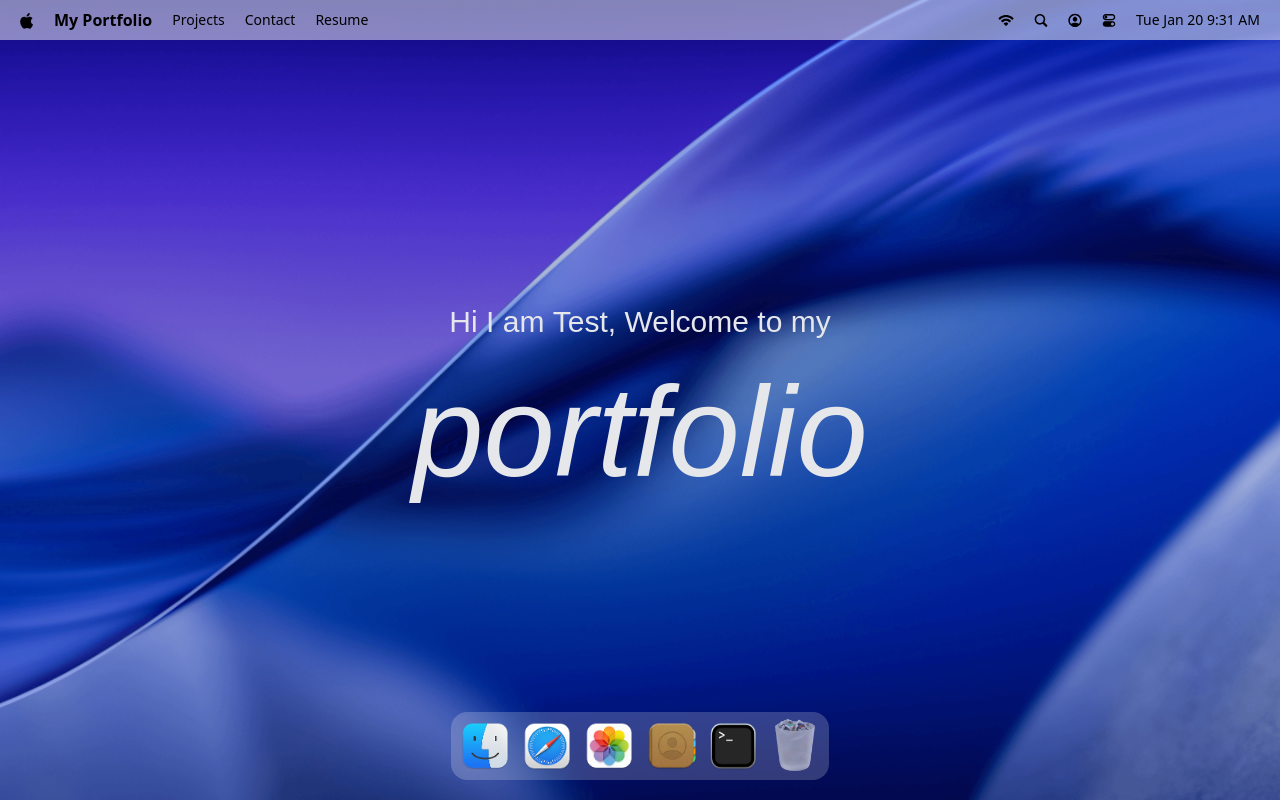
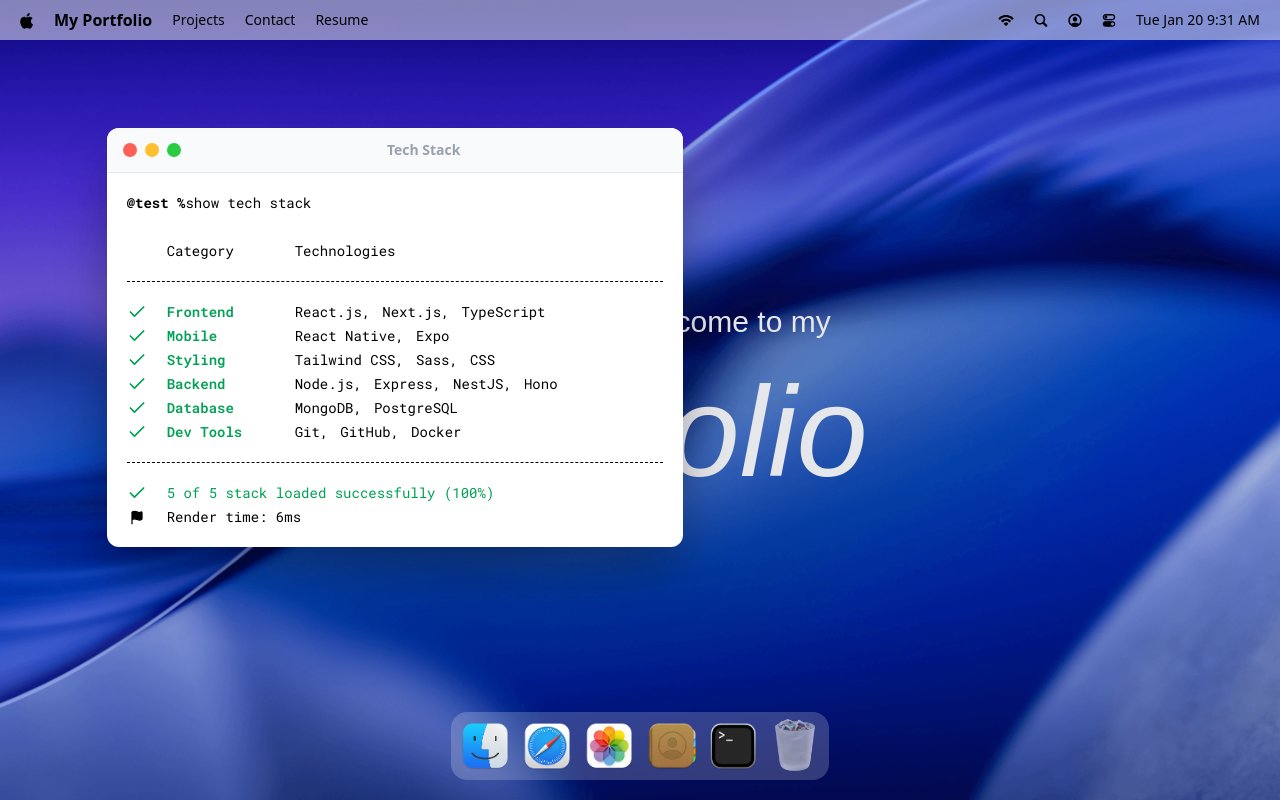
Before and after one commit to Anaveragec0der/GSAPPortfolio, a React (Vite) app: page / in a window 1280 px wide. Both pictures are taken after a click on the button 733 px from the left and 746 px from the top of the page. Built offline with nearby package versions, Linux system fonts and the light colour scheme; a web font is replaced by a local one.

Commit message:
add the terminal component intergrate the open close and drag functionality to it

```diff
--- a/src/App.jsx
+++ b/src/App.jsx
@@ -1,12 +1,18 @@
+import gsap from 'gsap'
+import { Draggable } from 'gsap/Draggable'
+
 import {Navbar, Welcome, Dock} from '@components'
+import { Terminal } from '@windows'
 
 function App() {
-
+  gsap.registerPlugin(Draggable)
   return (
     <main>
       <Navbar/>
       <Welcome/>
       <Dock/>
+
+      <Terminal/>
     </main>
   )
 }
--- /dev/null
+++ b/src/components/WindowControls.jsx
@@ -0,0 +1,12 @@
+import useWindowStore from "@store/window"
+
+export default function WindowControls({ target }){
+    const { closeWindow } = useWindowStore()
+    return (
+        <div id="window-controls">
+            <div className="close" onClick={()=>closeWindow(target)}/>
+            <div className="minimize"/>
+            <div className="maximize" />
+        </div>
+    )
+}
--- a/src/components/index.js
+++ b/src/components/index.js
@@ -1,9 +1,11 @@
 import Navbar from "./Navbar"
 import Welcome from "./Welcome"
 import Dock from "./Dock"
+import WindowControls from "./WindowControls"
 
 export {
     Navbar,
     Welcome,
-    Dock
+    Dock,
+    WindowControls,
 }
--- /dev/null
+++ b/src/hoc/WindowWrapper.jsx
@@ -0,0 +1,53 @@
+import { useGSAP } from "@gsap/react"
+import useWindowStore from "@store/window"
+import gsap from "gsap"
+import Draggable from "gsap/Draggable"
+import { useLayoutEffect, useRef } from "react"
+
+export default function WindowWrapper (Component, windowKey){
+    const Wrapped=(props)=>{
+        const { focusWindow, windows }= useWindowStore()
+        const { isOpen, zIndex }= windows[windowKey]
+        const ref= useRef(null)
+
+        useGSAP(()=>{
+            const el=ref.current
+            if (!el || !isOpen) return
+            el.style.display='block'
+            gsap.fromTo(el, {
+                scale:0.8,
+                opacity:0,
+                y:40
+            }, {scale:1, opacity:1, y:0, duration:0.4, ease:'power3.out'})
+        }, [isOpen])
+
+        //for dragging effect
+        useGSAP(()=>{
+            const el=ref.current
+            if(!el) return
+         const [instance]=  Draggable.create(el, {
+                onPress:()=>focusWindow(windowKey)
+            })
+            return ()=>instance.kill()
+        },[])
+
+        useLayoutEffect(()=>{
+            const el =ref.current
+            if (!el) return
+            el.style.display= isOpen ? "block" : "none"
+        },[isOpen])
+
+        return(
+            <section
+                id={windowKey}
+                ref={ref}
+                style={{zIndex}}
+                className="absolute"
+            >
+                <Component />
+            </section>
+        )
+    }
+    Wrapped.displayName=`WindowWrapper${Component.displayName || Component.name || 'Component' }`
+    return Wrapped
+}
--- /dev/null
+++ b/src/windows/Terminal.jsx
@@ -0,0 +1,50 @@
+import { WindowControls } from "@components"
+import { techStack } from "@constants"
+import WindowWrapper from "@hoc/WindowWrapper"
+import { Check, Flag } from "lucide-react"
+
+const Terminal = () => {
+    return (
+        <>
+            <div id='window-header'>
+                <WindowControls target='terminal'/>
+                <h2>Tech Stack</h2>
+            </div>
+            <div className="techstack">
+                <p>
+                    <span className="font-bold"> @test %</span>
+                    show tech stack
+                </p>
+                <div className="label">
+                    <p className="w-32">Category</p>
+                    <p>Technologies</p>
+                </div>
+                <ul className="content">
+                    {techStack.map(({category, items})=>(
+                        <li key={category} className="flex items-center">
+                            <Check className="check" size={20} />
+                            <h3>{category}</h3>
+                            <ul>
+                                {items.map((item, i)=>(
+                                    <li key={i}>{item}{i< items.length-1 &&','}</li>
+                                ))}
+                            </ul>
+                        </li>
+                    ))}
+                </ul>
+                <div className="footnote">
+                    <p>
+                        <Check size={20}/> 5 of 5 stack loaded successfully (100%)
+                    </p>
+                    <p className="text-black">
+                        <Flag size={15} fill='black'/>
+                        Render time: 6ms
+                    </p>
+                </div>
+            </div>
+        </>
+    )
+}
+const TerminalWindow = WindowWrapper(Terminal, 'terminal')
+
+export default TerminalWindow
--- /dev/null
+++ b/src/windows/index.js
@@ -0,0 +1,5 @@
+import Terminal from "./Terminal";
+
+export {
+    Terminal
+}
--- a/vite.config.js
+++ b/vite.config.js
@@ -14,6 +14,7 @@
       '@constants': resolve(dirname(fileURLToPath(import.meta.url)), 'src/constants'),
       '@store': resolve(dirname(fileURLToPath(import.meta.url)), 'src/store'),
       '@windows': resolve(dirname(fileURLToPath(import.meta.url)), 'src/windows'),
+      '@hoc': resolve(dirname(fileURLToPath(import.meta.url)), 'src/hoc'),
     }
   }
 })
```
